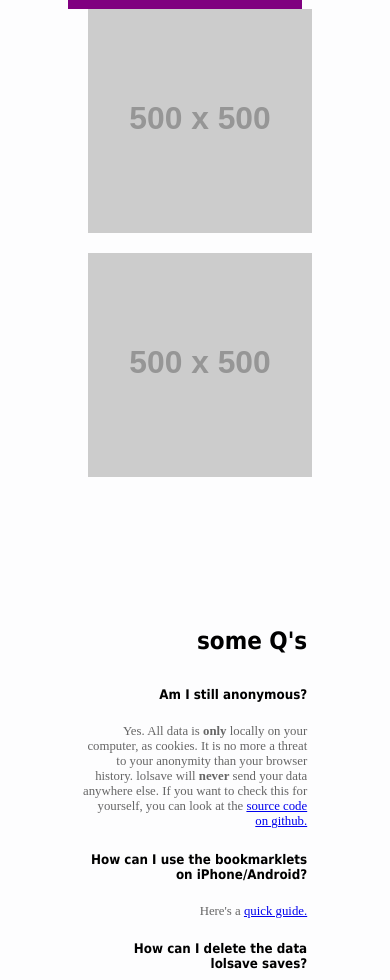
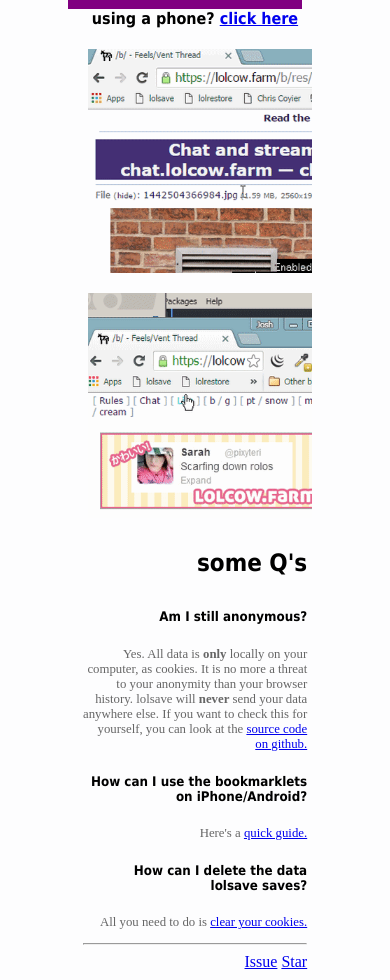
Before and after one commit to Jishaxe/lolsave, a website: page index.html in a window 390 px wide. Shown: the part 440-1420 px from the top of the page. Drawn offline with Linux system fonts and the light colour scheme; placeholder pictures from the web are drawn by us.

Commit message:
Add gifs

```diff
--- a/index.html
+++ b/index.html
@@ -2,6 +2,7 @@
 <html>
 <head>
   <link rel="icon" type="image/png" href="/favicon.ico">
+  <meta name="viewport" content="width=device-width, initial-scale=1.0">
   <title>
     lolsave - save your place on lolcow.farm
   </title>
@@ -73,6 +74,12 @@
       background-color: green;
     }
 
+    #usingaphone {
+      clear: both;
+      text-align: center;
+      margin-top: 100px;
+    }
+
     h1, h2, h3, h4, h5, h6 {
       font-family: 'Tahoma';
     }
@@ -94,7 +101,7 @@
 
 
     #gifs {
-      margin-top: 100px;
+      margin-top: 50px;
       text-align: center;
     }
 
@@ -124,22 +131,6 @@
       display: inline-block;
     }
 
-    @media only screen and (max-width: 573px) {
-      #bookmarklets a {
-        display: block;
-        width: 100%;
-        padding: 10px;
-        margin-top: 5px;
-        text-align: center;
-      }
-
-      #gifs img {
-        display: block;
-        width: 100%;
-        margin-bottom: 20px;
-      }
-    }
-
     @media only screen and (max-width: 944px) {
       #container {
         width: 100%;
@@ -164,6 +155,30 @@
         font-size: 1.5em;
       }
     }
+
+    @media only screen and (max-width: 573px) {
+      #bookmarklets a {
+        display: block;
+        width: 100%;
+        padding: 10px;
+        margin-top: 5px;
+        text-align: center;
+      }
+
+      #right {
+        margin-top: 20px;
+      }
+
+      #gifs {
+        margin-top: 20px;
+      }
+
+      #gifs img {
+        display: block;
+        width: 100%;
+        margin-bottom: 20px;
+      }
+    }
   </style>
 </head>
 <body>
@@ -174,9 +189,9 @@
       <h2>the best way to save your place on <a href="http://lolcow.farm">lolcow.farm</a></h2>
       <h3>drag these links to your bookmark bar:</h3>
       <p id="bookmarklets"><a href="#" id="lolsave">lolsave</a><a href="#" id="lolrestore">lolrestore</a></p>
-
+      <h4 id="usingaphone">using a phone? <a href="#">click here</a></h4>
       <div id="gifs">
-        <img src="http://placehold.it/500x500" alt="Gif demonstrating lolsave"/><img src="http://placehold.it/500x500" alt="Gif demonstrating lolrestore"/>
+        <img src="lolsave.gif" alt="Gif demonstrating lolsave"/><img src="lolrestore.gif" alt="Gif demonstrating lolrestore"/>
       </div>
     </div><div id="right">
       <h4>some Q's</h4>
```
Also changed, not shown: lolrestore.gif (added), lolsave.gif (added).
